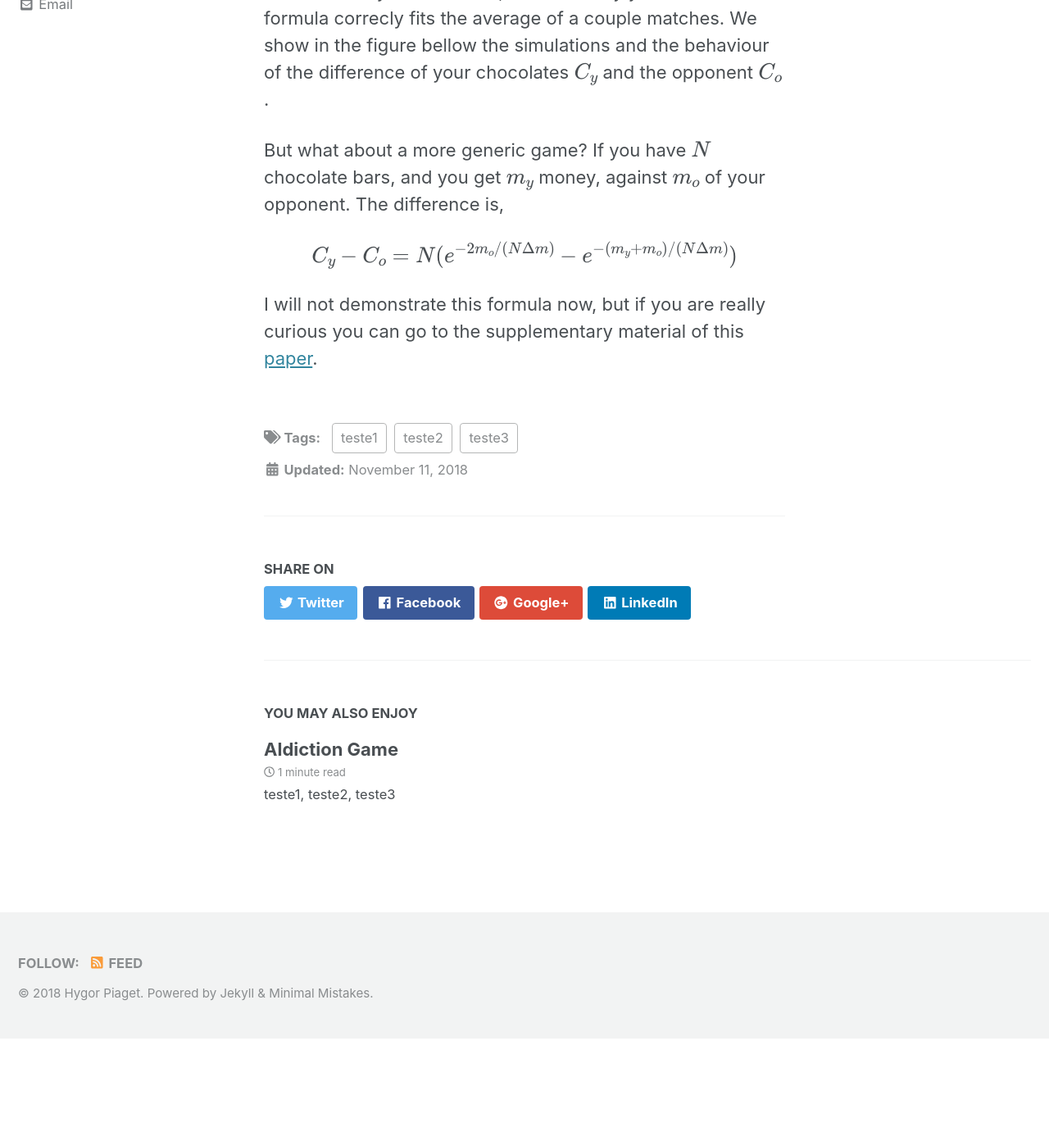
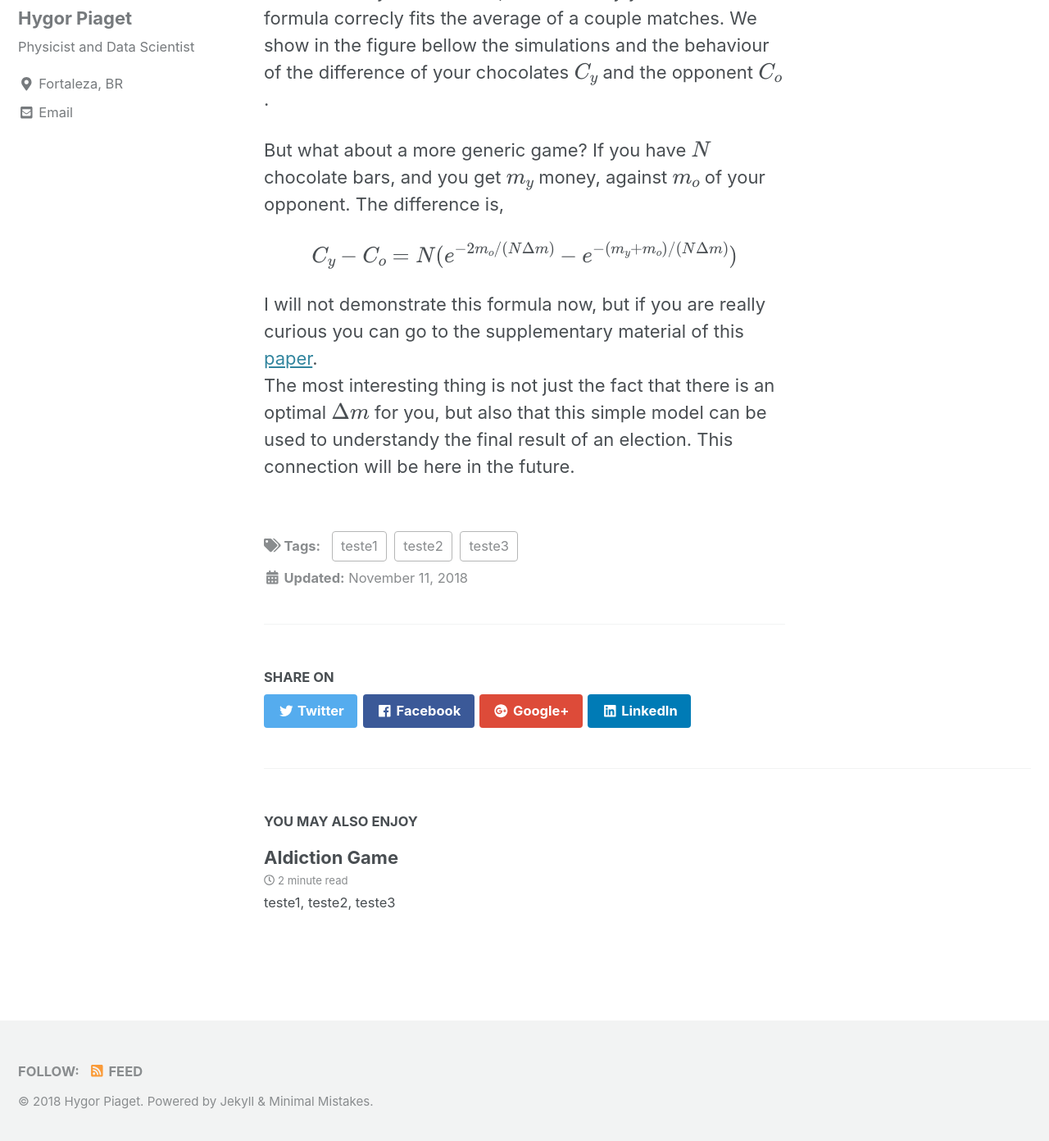
Before and after one commit to HygorPiaget/HygorPiaget.github.io, a Jekyll site: the page built from _posts/2018-11-11-teste.md, in a window 1280 px wide and 1400 px high, scrolled down 1477 px. Shown: the top 1392 px of the window at 82% size. Built offline with Jekyll 4.4.1, drawn with Linux system fonts in a browser that asks for light colours; cached includes are drawn as plain includes; nearby versions of some CDN libraries; formulas are drawn with MathJax 3; before the commit the page ends 2745 px from its top, so only the background shows below that; some of the changed text lies outside the part shown.

Commit message:
new github

```diff
--- a/_posts/2018-11-11-teste.md
+++ b/_posts/2018-11-11-teste.md
@@ -50,7 +50,9 @@
 
 I will not demonstrate this formula now, but if you are really curious you can go
 to the supplementary material of this [paper](https://journals.plos.org/plosone/article?id=10.1371/journal.pone.0201654).
-
+The most interesting thing is not just the fact that there is an optimal $$\Delta m$$ for you, but also
+that this simple model can be used to understandy the final result of an election. This connection
+will be here in the future.
 
 
 
```
